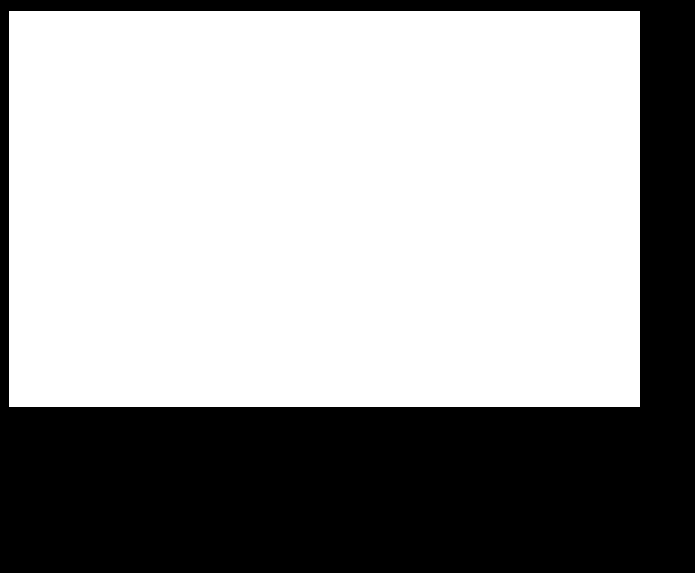
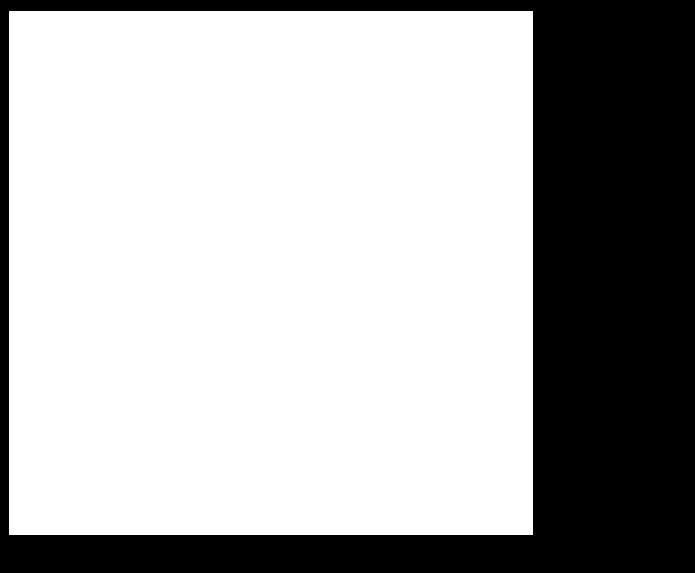
Before and after one commit to andrewfeasel/web, a plain HTML site: page jConsole/index.html in a window 1280 px wide. Shown: the part 115-688 px from the top of the page, without its empty margins (0-695 px from the left). Drawn offline with Linux system fonts and the light colour scheme.

Commit message:
Update style.css

```diff
--- a/jConsole/style.css
+++ b/jConsole/style.css
@@ -11,10 +11,9 @@ body{
 #consoleUI{
     overflow:auto;
     padding: 6px;
-    width:49%;
+    width:512px;
+    height:512px;
     border: solid 1px black;
-    max-height:384px;
-    min-height:384px;
     margin:left;
     background:#FFFFFF;
     color:#000000;
```
